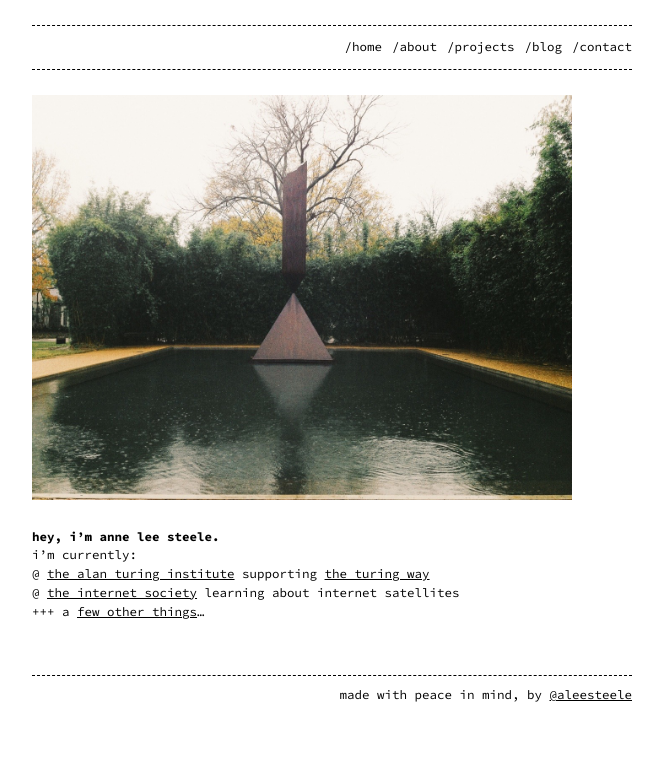
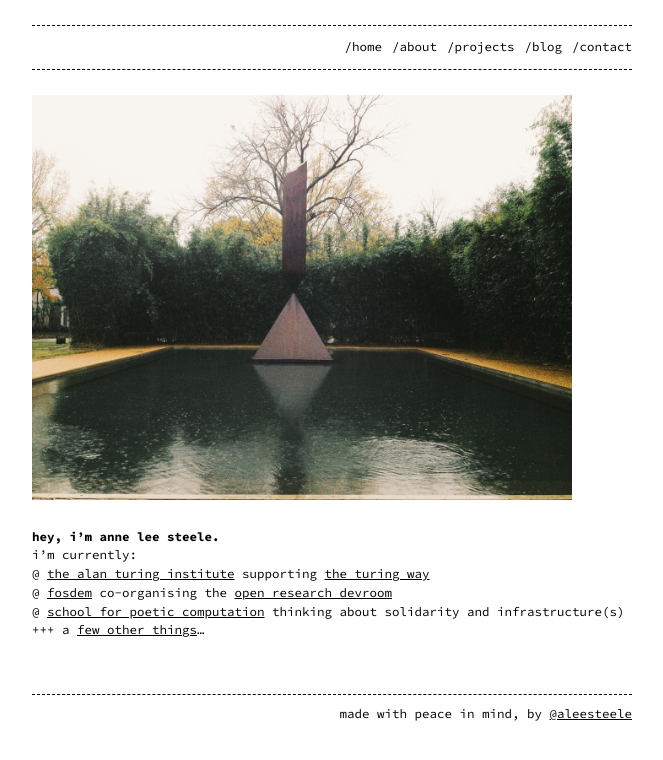
Before and after one commit to riggraz/no-style-please, a Jekyll site: the page built from index.md, in a window 1280 px wide. Shown: the top 760 px of the page, without its empty margins (308-971 px from the left). Built offline with Jekyll 4.4.1, drawn with Linux system fonts in a browser that asks for light colours.

Commit message:
Update index.md

```diff
--- a/index.md
+++ b/index.md
@@ -9,5 +9,6 @@ permalink: /
 
 i'm currently:
 @ <a href="https://www.turing.ac.uk/">the alan turing institute</a> supporting <a href="https://the-turing-way.netlify.app/welcome.html">the turing way</a>
-@ <a href="https://www.internetsociety.org/">the internet society</a> learning about internet satellites
+@ <a href="https://fosdem.org/">fosdem</a> co-organising the <a href="https://research-fosdem.github.io/">open research devroom</a>
+@ <a href="https://sfpc.study/">school for poetic computation</a> thinking about solidarity and infrastructure(s)
 +++ a [few other things](about)...
```
